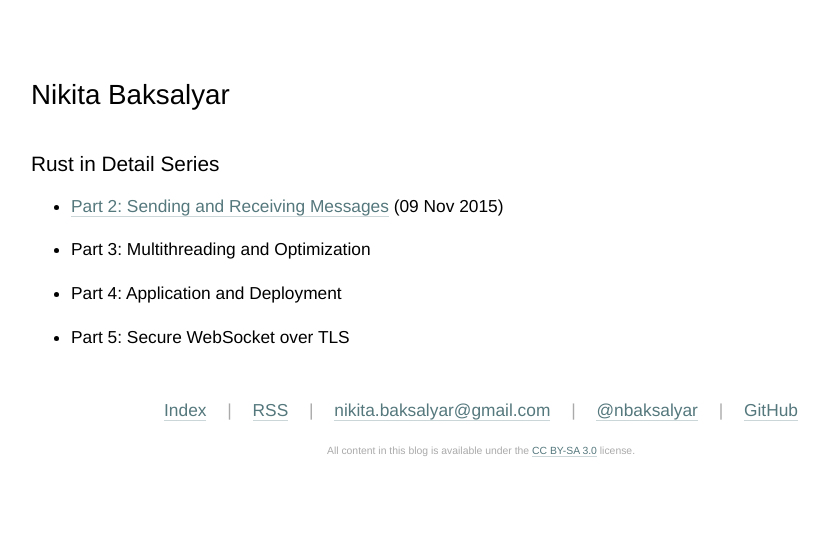
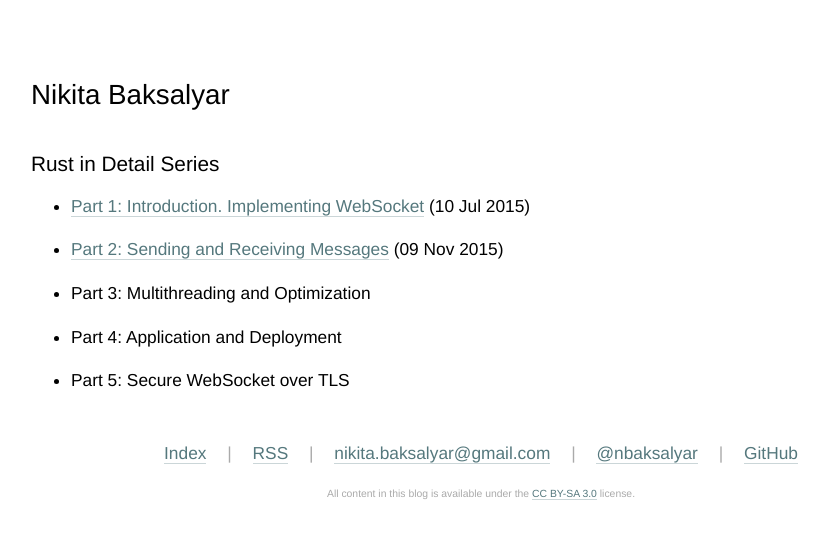
Before and after one commit to nbaksalyar/nbaksalyar.github.io, a Jekyll site: the page built from index.md, in a window 1280 px wide. Shown: the top 539 px of the page, without its empty margins (159-988 px from the left). Built offline with Jekyll 4.4.1, drawn with Linux system fonts in a browser that asks for light colours.

Commit message:
Fix part 1 tags

```diff
--- a/_posts/2015-07-10-writing-chat-in-rust.md
+++ b/_posts/2015-07-10-writing-chat-in-rust.md
@@ -1,6 +1,8 @@
 ---
 layout: post
 title: "Rust in Detail: Writing Scalable Chat Service from Scratch"
+index_title: "Part 1: Introduction. Implementing WebSocket"
+tags: [rustindetail, rust]
 ---
 
 ## Part 1: Implementing WebSocket. Introduction.
```
